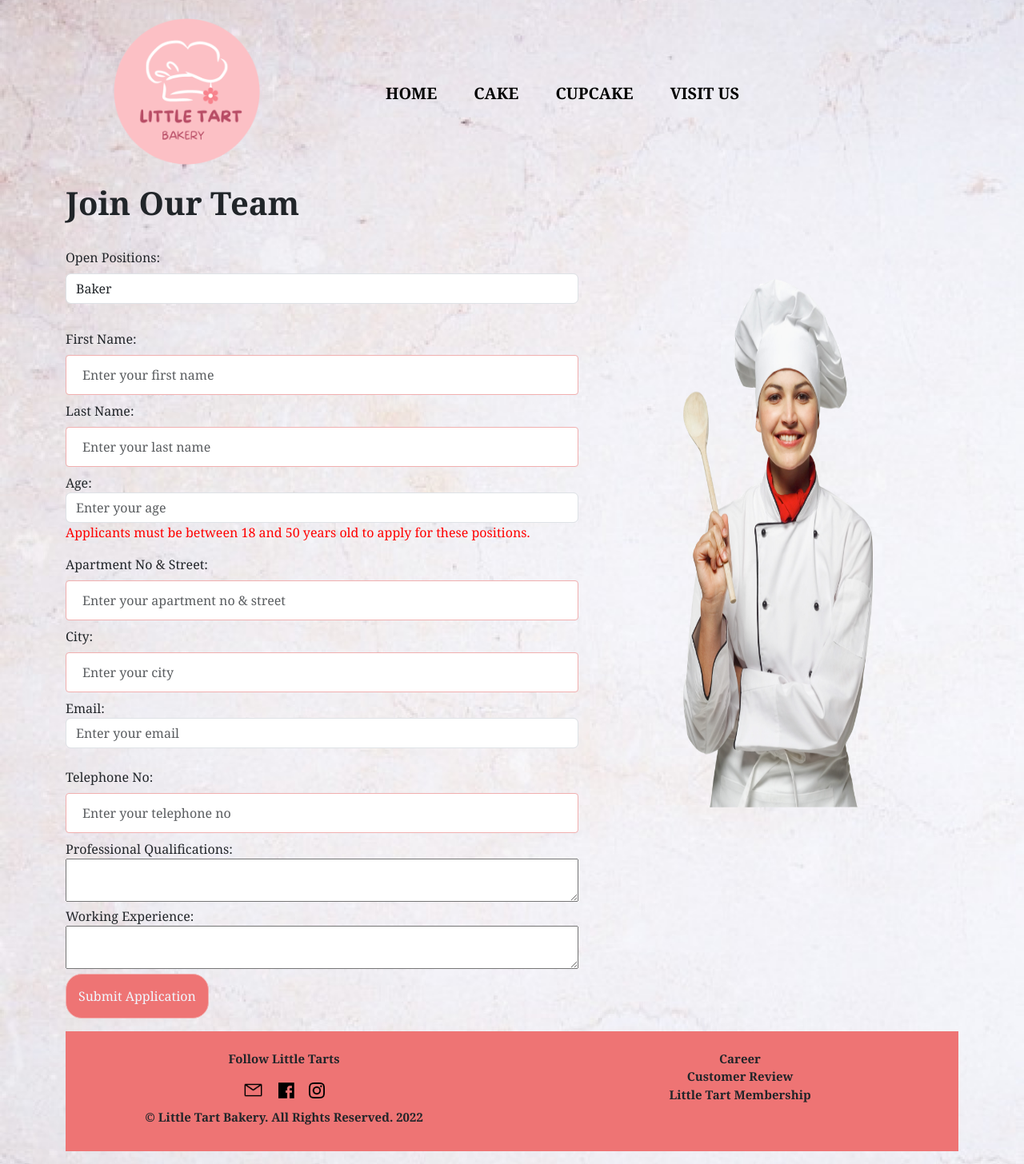
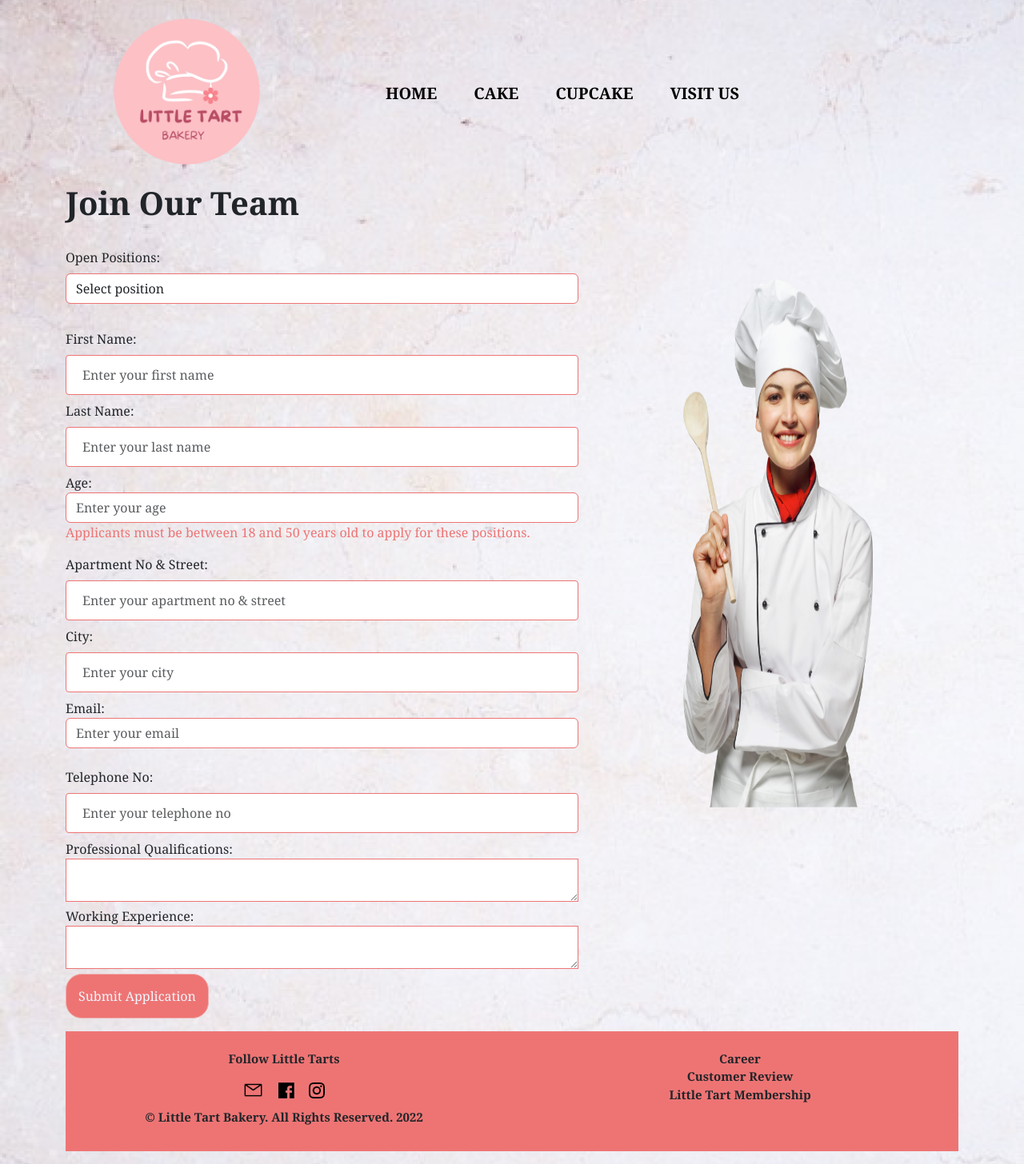
Before and after one commit to AMKLGimhani/LittleTartBakery-WebPro, a PHP site: page /career.php in a window 1280 px wide. Shown: the part 17-1473 px from the top of the page at 80% size. Run offline with PHP 8.4, Linux system fonts and the light colour scheme.

Commit message:
Merge branch 'main' of https://github.com/AMKLGimhani/LittleTartBakery-WebPro

```diff
--- a/career.php
+++ b/career.php
@@ -11,39 +11,40 @@ require_once 'header.php';
         <div class="row">
             <div class="col-md-7">
                 <label for="OpenPositions">Open Positions:</label>
-                <select class="form-control" id="OpenPositions" name="OpenPositions">
+                <select class="form-control" id="OpenPositions" name="OpenPositions" style="border: solid 1px rgb(238, 116, 116);">
+                    <option selected>Select position</option>
                     <option value="Baker">Baker</option>
                     <option value="CakeDecorator">Cake Decorator</option>
                     <option value="CustomerService">Customer Service Representative</option>
                 </select><br>
 
                 <label for="fname">First Name:</label>
-                <input type="text" class="form-control" id="fname" placeholder="Enter your first name" name="fname" required><br>
+                <input type="text" class="form-control" id="fname" placeholder="Enter your first name" name="fname" required style="border: solid 1px rgb(238, 116, 116);"><br>
 
                 <label for="lname">Last Name:</label>
-                <input type="text" class="form-control" id="lname" placeholder="Enter your last name" name="lname" required><br>
+                <input type="text" class="form-control" id="lname" placeholder="Enter your last name" name="lname" required style="border: solid 1px rgb(238, 116, 116);"><br>
 
                 <label for="age">Age:</label>
-                <input type="number" class="form-control" id="age" placeholder="Enter your age" name="age" required min="18" max="55">
-                <p style="color: red;">Applicants must be between 18 and 50 years old to apply for these positions.</p>
+                <input type="number" class="form-control" id="age" placeholder="Enter your age" name="age" required min="18" max="55" style="border: solid 1px rgb(238, 116, 116);">
+                <p style="color: rgb(238, 116, 116);">Applicants must be between 18 and 50 years old to apply for these positions.</p>
 
                 <label for="apartmentDetais">Apartment No & Street:</label>
-                <input type="text" class="form-control" id="apartmentDetais" placeholder="Enter your apartment no & street" name="apartmentDetais" required><br>
+                <input type="text" class="form-control" id="apartmentDetais" placeholder="Enter your apartment no & street" name="apartmentDetais" required style="border: solid 1px rgb(238, 116, 116);"><br>
 
                 <label for="city">City:</label>
-                <input type="text" class="form-control" id="city" placeholder="Enter your city" name="city" required><br>
+                <input type="text" class="form-control" id="city" placeholder="Enter your city" name="city" required style="border: solid 1px rgb(238, 116, 116);"><br>
 
                 <label for="emailAdd">Email:</label>
-                <input type="email" class="form-control" id="emailAdd" placeholder="Enter your email" name="emailAdd" required><br>
+                <input type="email" class="form-control" id="emailAdd" placeholder="Enter your email" name="emailAdd" required style="border: solid 1px rgb(238, 116, 116);"><br>
 
                 <label for="tp">Telephone No:</label>
-                <input type="text" class="form-control" id="tp" placeholder="Enter your telephone no" name="tp" required><br>
+                <input type="text" class="form-control" id="tp" placeholder="Enter your telephone no" name="tp" required style="border: solid 1px rgb(238, 116, 116);"><br>
 
                 <label for="pq">Professional Qualifications:</label>
-                <textarea name="pq" id="pq" class="paste" title="Enter manually" style="width: 100%"></textarea><br>
+                <textarea name="pq" id="pq" class="paste" title="Enter manually" style="width: 100%; border: solid 1px rgb(238, 116, 116);"></textarea><br>
 
                 <label for="working">Working Experience:</label>
-                <textarea name="working" id="working" class="paste" title="Enter manually" style="width: 100%"></textarea><br>
+                <textarea name="working" id="working" class="paste" title="Enter manually" style="width: 100%; border: solid 1px rgb(238, 116, 116);"></textarea><br>
 
 
 
--- a/read_career.php
+++ b/read_career.php
@@ -2,7 +2,11 @@
 $title = "Submited Applications";
 include 'header.php';
 include 'dbcareer.php';
+?>
 
+<h2>Applications for Open Positions</h2>
+
+<?php
 
 $sql = "SELECT * FROM career ";
 
```
Also changed, not shown: career_process.php (deleted).
